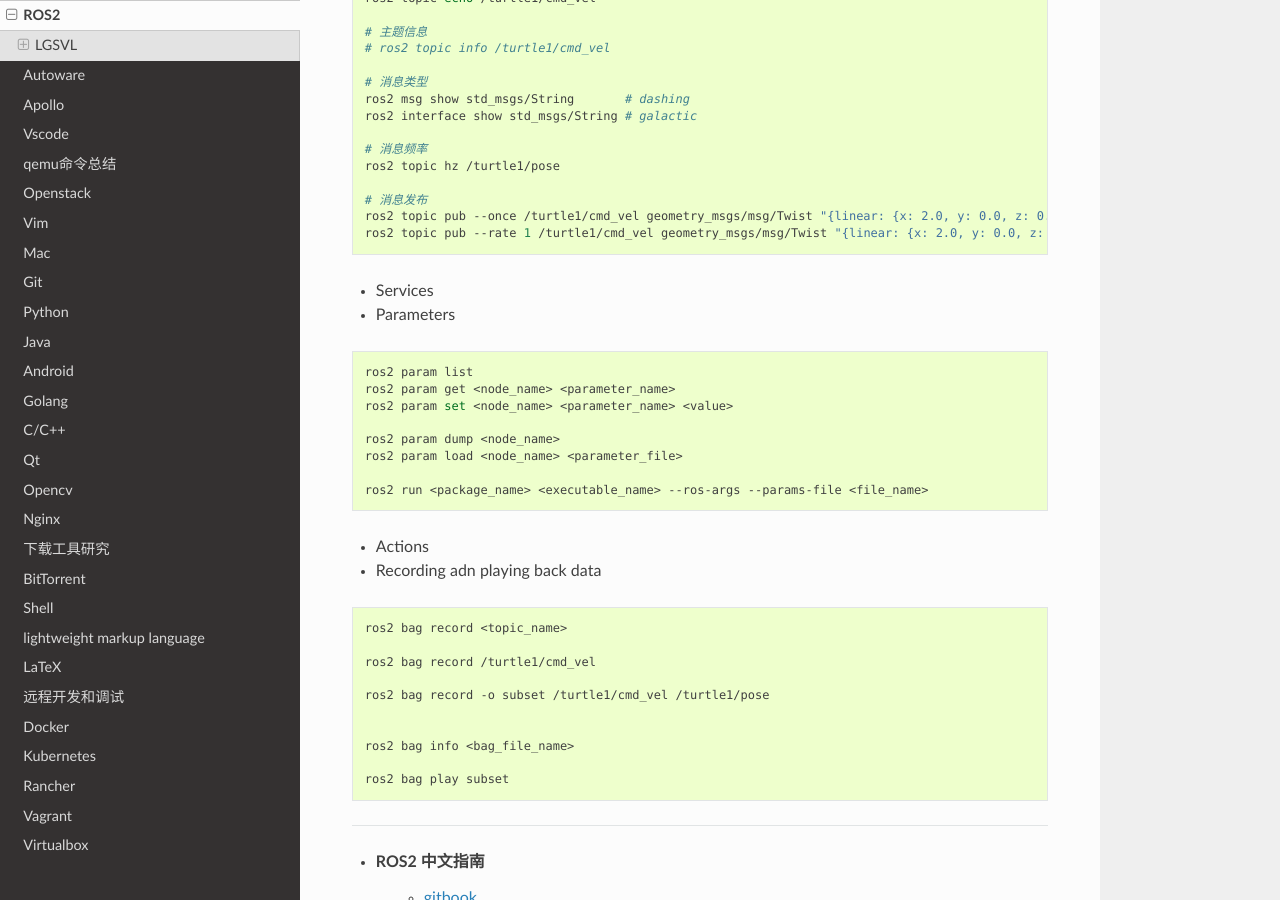
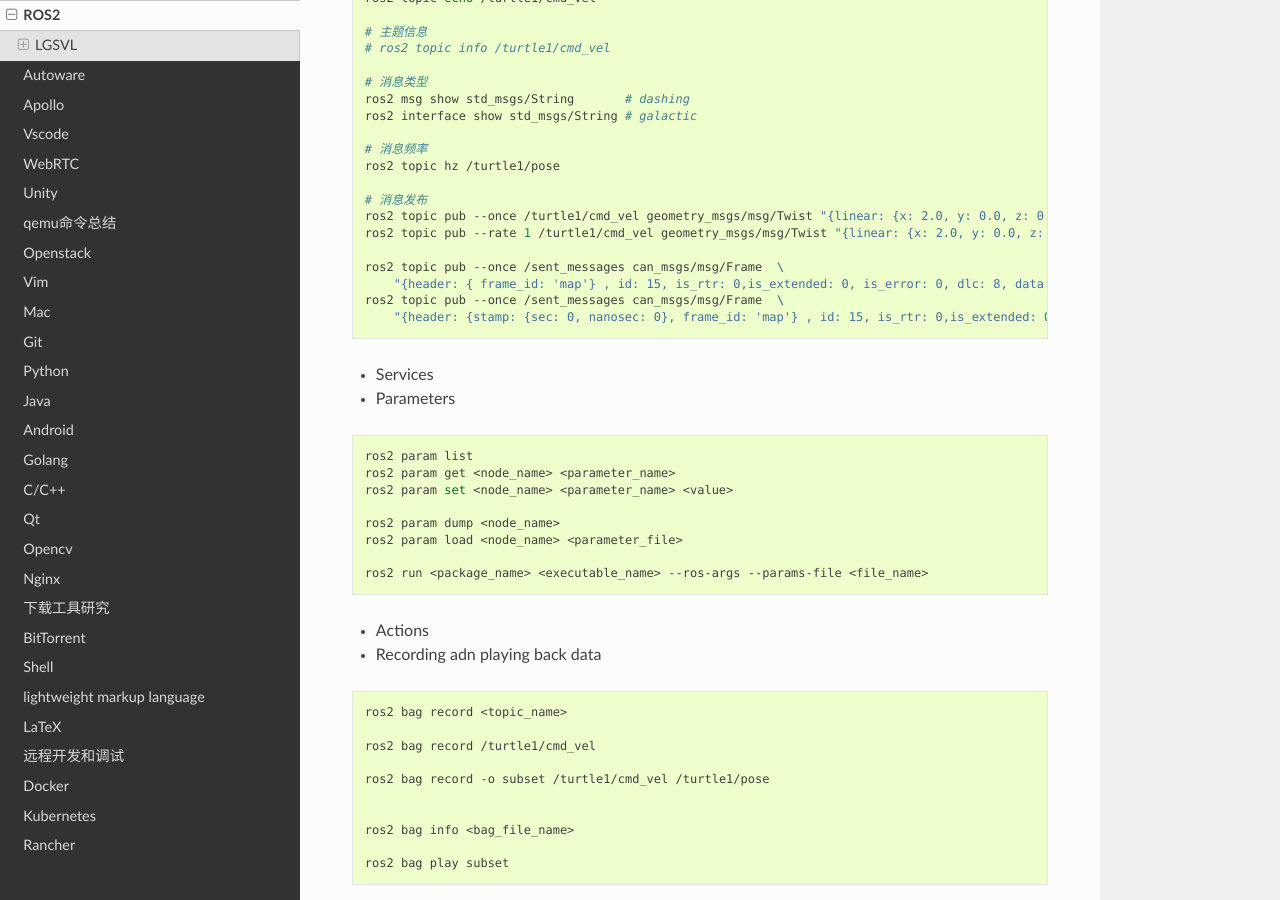
Before and after one commit to my-rds-store/my_space, a Sphinx documentation site: the page built from source/ros/ros2.rst, in a window 1280 px wide and 900 px high, scrolled down 1505 px. Built offline with Sphinx 7.4.7 and the Read the Docs theme 2.0.0, drawn with Linux system fonts in a browser that asks for light colours.

Commit message:
update ...

```diff
--- a/source/index.rst
+++ b/source/index.rst
@@ -459,6 +459,8 @@ bittorrent文件编辑工具
    autoware/index
    apollo/index
    vscode/index
+   webrtc/index
+   unity/index
    qemu_libvirt/qemu
    openstack/index
    vim/vim
--- a/source/ros/index.rst
+++ b/source/ros/index.rst
@@ -847,6 +847,11 @@ Peak-CAN
         candump can0
 
 
+        ### SecureBoot如果是 enable 状态,  需要进入 BOIS , 将 secure boot 关闭
+        ### linux secure boot 状态查询：
+        mokutil --sb-state
+
+
 ***************
 pcanview
 ***************
--- a/source/ros/ros2.rst
+++ b/source/ros/ros2.rst
@@ -102,6 +102,10 @@ ROS2
     ros2 topic pub --once /turtle1/cmd_vel geometry_msgs/msg/Twist "{linear: {x: 2.0, y: 0.0, z: 0.0}, angular: {x: 0.0, y: 0.0, z: 1.8}}"
     ros2 topic pub --rate 1 /turtle1/cmd_vel geometry_msgs/msg/Twist "{linear: {x: 2.0, y: 0.0, z: 0.0}, angular: {x: 0.0, y: 0.0, z: 1.8}}" # 1 Hz
 
+    ros2 topic pub --once /sent_messages can_msgs/msg/Frame  \
+        "{header: { frame_id: 'map'} , id: 15, is_rtr: 0,is_extended: 0, is_error: 0, dlc: 8, data: [1,2,3,4,5,6,7,9]}"
+    ros2 topic pub --once /sent_messages can_msgs/msg/Frame  \
+        "{header: {stamp: {sec: 0, nanosec: 0}, frame_id: 'map'} , id: 15, is_rtr: 0,is_extended: 0, is_error: 0, dlc: 8, data: [1,2,3,4,5,6,7,9]}"
 
 * Services
 
```
Also changed, not shown: source/unity/index.rst (added, +7 -0 lines), source/webrtc/index.rst (added, +11 -0 lines).
